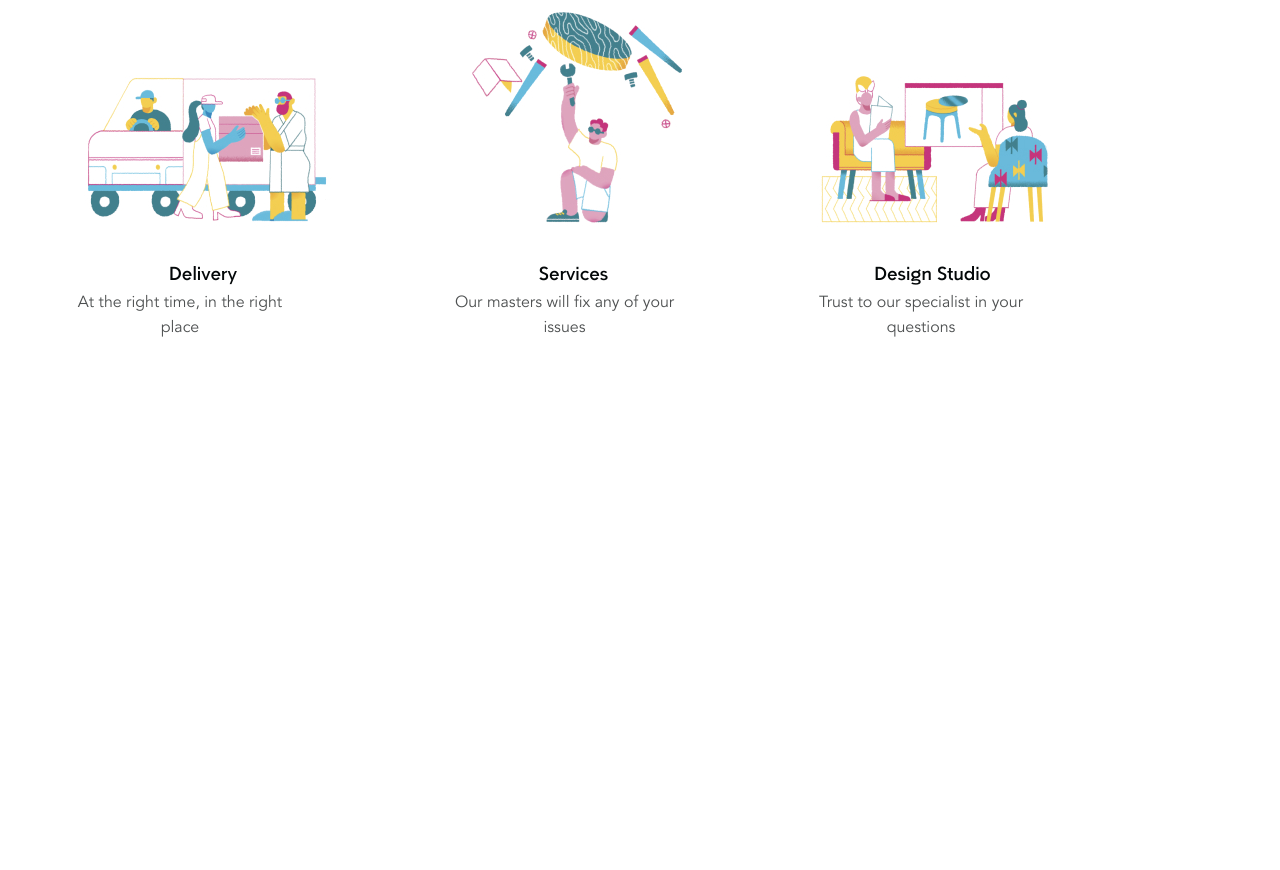
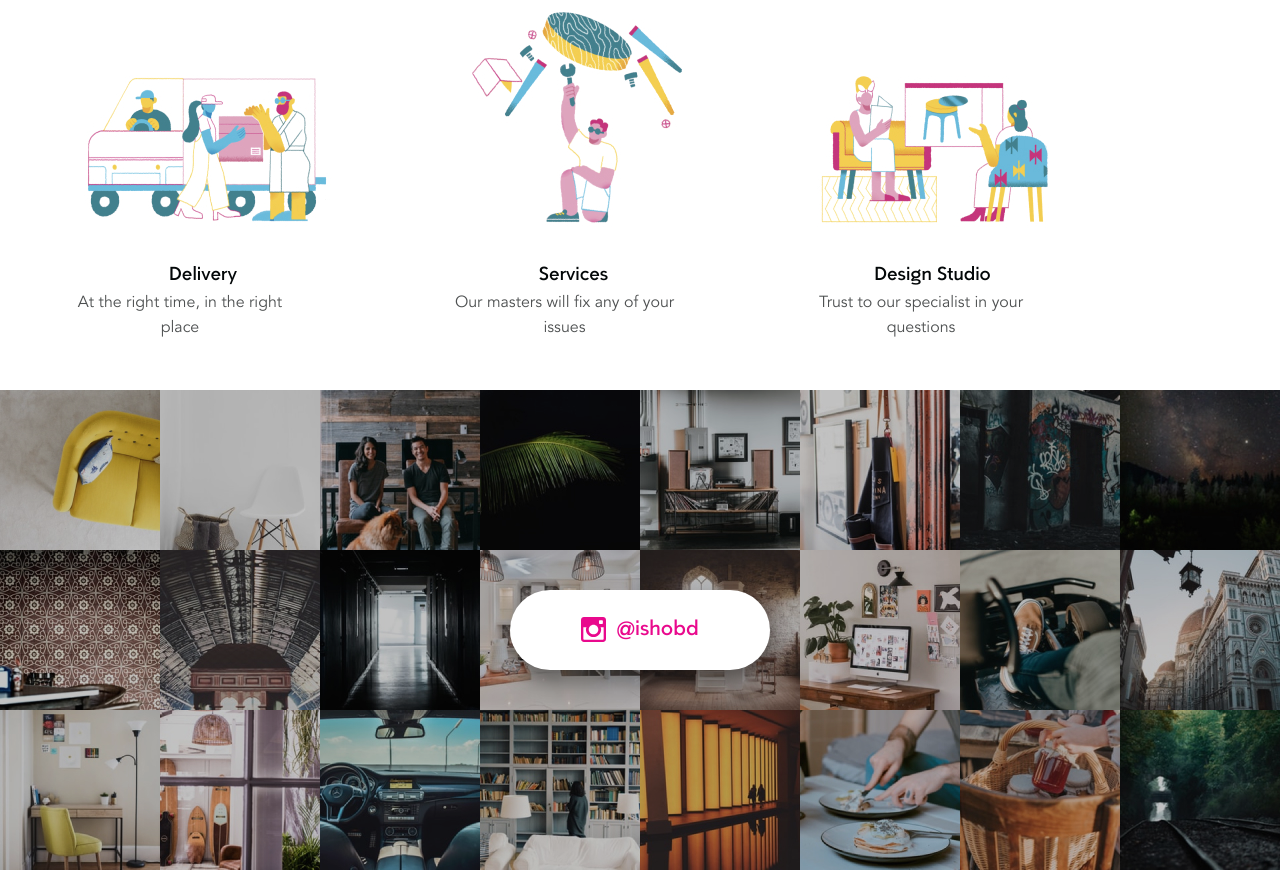
Before and after one commit to Halo-Lab/boilerplate-sass-webpack, a website built with webpack: page src/index.html in a window 1280 px wide. Shown: the part 2663-3533 px from the top of the page. Before the commit the page ends 3003 px from the top, so only its background shows below. Built offline with nearby package versions, Linux system fonts and the light colour scheme.

Commit message:
Add instagram section

```diff
--- a/src/index.html
+++ b/src/index.html
@@ -401,6 +401,31 @@
           </div>
         </div>
       </section>
+      <section class="section-instagram">
+        <picture>
+          <source media="(max-width: 375px)" srcset="/public/images/bg-instagram-mobile.jpg" />
+
+          <img src="/public/images/bg-instagram.jpg" alt="instagram photos" />
+        </picture>
+        <div class="button-wrap">
+          <a href="/" class="button button_white button--lg">
+            <svg
+              width="25"
+              height="25"
+              viewBox="0 0 25 25"
+              fill="none"
+              xmlns="http://www.w3.org/2000/svg"
+            >
+              <path
+                fill-rule="evenodd"
+                clip-rule="evenodd"
+                d="M22.0283 0H2.97166C1.33036 0 0 1.32695 0 2.96484V22.0352C0 23.6724 1.33036 25 2.97166 25H22.0283C23.6696 25 25 23.6724 25 22.0352V2.96484C25 1.32695 23.6696 0 22.0283 0ZM17.9691 3.90576C17.9691 3.47481 18.3189 3.125 18.7498 3.125H21.0935C21.5251 3.125 21.8749 3.47481 21.8749 3.90576V6.25008C21.8749 6.68104 21.5251 7.03084 21.0935 7.03084H18.7498C18.3189 7.03084 17.9691 6.68104 17.9691 6.25008V3.90576ZM12.5292 7.73291C15.1845 7.73291 17.3372 9.88085 17.3372 12.5293C17.3372 15.1784 15.1845 17.3257 12.5292 17.3257C9.87464 17.3257 7.72192 15.1784 7.72192 12.5293C7.72192 9.88085 9.87464 7.73291 12.5292 7.73291ZM22.6565 21.8751C22.6565 22.3061 22.3067 22.6566 21.875 22.6566H3.12519C2.69356 22.6566 2.34375 22.3061 2.34375 21.8751V10.1562H5.46884C5.06175 10.742 4.92401 11.8351 4.92401 12.5292C4.92401 16.7126 8.33617 20.1166 12.5291 20.1166C16.7227 20.1166 20.1348 16.7126 20.1348 12.5292C20.1348 11.8351 20.036 10.759 19.5314 10.1562H22.6565V21.8751Z"
+              />
+            </svg>
+            <span>@ishobd</span>
+          </a>
+        </div>
+      </section>
     </div>
   </body>
 </html>
--- a/src/styles/components/_buttons.scss
+++ b/src/styles/components/_buttons.scss
@@ -60,6 +60,29 @@
   box-shadow: inset 0 0 0 2px currentColor;
 }
 
+.button_white {
+  color: $color-pink;
+  background: $color-white;
+  box-shadow: 0 11px 20px rgba($color-black, 0.4);
+
+  &:hover {
+    color: $color-pink;
+
+    @include media-breakpoint-up(lg) {
+      color: $color-white;
+      background: $color-lighter-pink;
+      box-shadow: 0px 11px 20px rgba(231, 15, 139, 0.21);
+    }
+  }
+
+  &:active,
+  &:focus {
+    background: $color-dark-pink;
+    box-shadow: none;
+    color: $color-white;
+  }
+}
+
 .button--sm {
   width: 170px;
   height: 60px;
@@ -89,3 +112,13 @@
     height: 40px;
   }
 }
+
+.button--lg {
+  width: 260px;
+  height: 80px;
+
+  @include media-breakpoint-down(sm) {
+    width: 150px;
+    height: 45px;
+  }
+}
--- /dev/null
+++ b/src/styles/components/_section-instagram.scss
@@ -0,0 +1,72 @@
+.section-instagram {
+  position: relative;
+  margin-top: 50px;
+  display: flex;
+  justify-content: flex-start;
+
+  &:before {
+    content: '';
+    display: block;
+    position: absolute;
+    top: 0;
+    left: 0;
+    width: 100%;
+    height: 100%;
+    background: rgba(13, 13, 13, 0.5);
+    opacity: 0.5;
+    z-index: 0;
+  }
+
+  picture {
+    width: 100%;
+    height: auto;
+  }
+
+  img {
+    width: 100%;
+    height: auto;
+
+    @include media-breakpoint-down(md) {
+      height: 430px;
+      width: auto;
+    }
+
+    @media only screen and (max-width: 375px) {
+      width: 100%;
+      height: auto;
+    }
+  }
+
+  .button-wrap {
+    position: absolute;
+    top: 50%;
+    left: 50%;
+    transform: translate(-50%, -50%);
+    z-index: 1;
+  }
+
+  .button {
+    font-family: $font-title;
+    font-size: 20px;
+    text-transform: none;
+
+    @include media-breakpoint-down(md) {
+      font-size: 18px;
+    }
+
+    @include media-breakpoint-down(sm) {
+      font-size: 14px;
+    }
+
+    @include media-breakpoint-down(xs) {
+      font-size: 12px;
+    }
+
+    svg {
+      fill: currentColor;
+      width: 1.25em;
+      height: 1.25em;
+      margin-right: 10px;
+    }
+  }
+}
--- a/src/styles/index.scss
+++ b/src/styles/index.scss
@@ -11,6 +11,7 @@
 @import './components/section-shop-by-room';
 @import './components/section-posters';
 @import './components/section-useful-info';
+@import './components/section-instagram';
 
 html {
   height: 100%;
```
Also changed, not shown: public/images/bg-instagram-mobile.jpg (added), public/images/bg-instagram.jpg (added), public/images/instagram-icon.svg (added).
